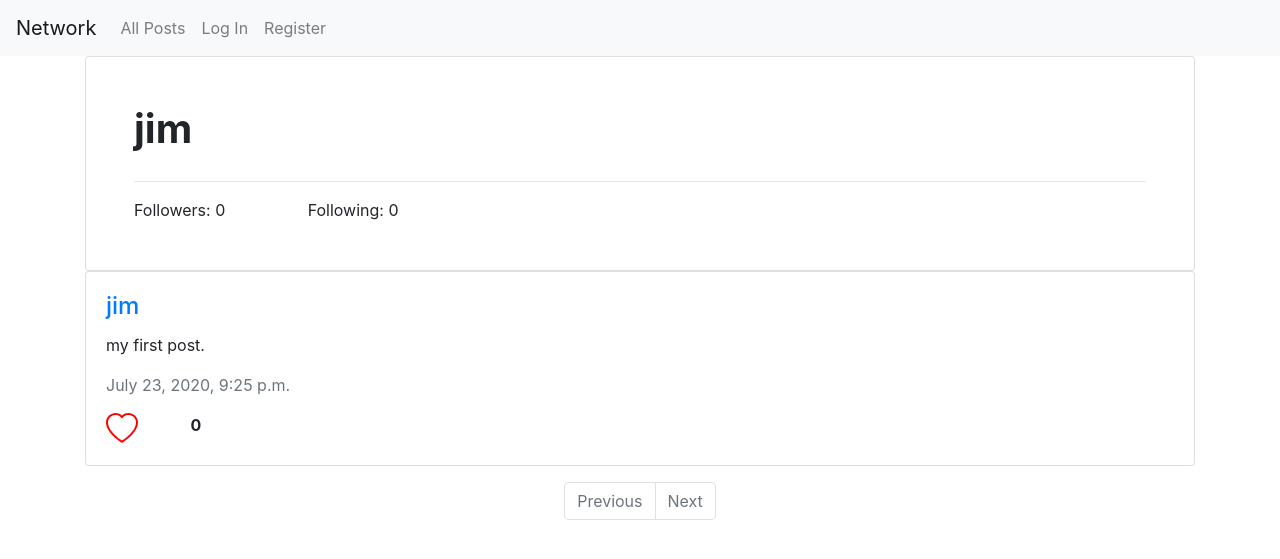
After one commit to 133794m3r/cs50-web, a Django app: a page that uses network/network/templates/network/layout.html in a window 1280 px wide. The commit adds this page. Shown: the top 559 px of the page. Run offline with Django 3.2, Linux system fonts and the light colour scheme; data comes from the database, SQL or seed files in the repository; data that the repository does not hold is empty; some libraries are stand-ins or nearby versions.

Commit message:
Finally have those stupid little hearts working.

```diff
--- a/network/network/static/network/script.js
+++ b/network/network/static/network/script.js
@@ -9,3 +9,11 @@ document.addEventListener('DOMContentLoaded', function() {
 function like(element_id){
 
 }
+
+function follow_user(id){
+	fetch(`follow/${id}`)
+		.then(response=>response.json())
+		.then(result=>{
+
+		})
+}
--- a/network/network/static/network/styles.css
+++ b/network/network/static/network/styles.css
@@ -2,23 +2,29 @@
  * By default the heart should be empty since the user isn't likely to have liked every single post
  * thus we set it so that it is shown as empty and upon hover it'll be changed to filled in.
 .*/
-.like > .heart_full {
+.heart-full {
 	display: none;
 }
-.like > .heart_empty{
+.heart-empty{
 	display:block;
 }
 
-.like:hover > .heart_full,
-.like:active > .heart_full{
+.like:hover > .heart-full,
+.like:active > .heart-full{
 	display:block;
 }
 
-.like:hover > .heart_empty,
-.like:active > .heart_empty {
+.like:hover > .heart-empty,
+.like:active > .heart-empty {
 	display: none;
 }
-
+.like{
+	height:100%;
+}
+svg{
+	height:2rem;
+	width:2rem;
+}
 /*
  * Really I should find a better way to do this but I don't know of a cleaner one w/o having to rewrite the DOM,
  * which is very expensive. As it requires the browser to re-render everything. Whereas this just changes a single element's
@@ -30,23 +36,23 @@
  * The code below is for when the post is liked by the logged in user. This will cause the heart icon
  * to be filled in and when they hover it'll cause it to become empty.
  */
-.like.liked > heart-full {
-	display: block;
-}
-.like.liked > heart_empty{
-	display:none;
-}
+/*.like.liked > heart-full {*/
+/*	display: block;*/
+/*}*/
+/*.like.liked > heart-empty{*/
+/*	display:none;*/
+/*}*/
 /*
 When the user hovers over it and the like has the active class we'll show the heart switch from full to empty. So that they can see what it'll be changed to.
  */
-.like:hover > .heart_full,
-.like:active > .heart_full,
-.like.liked{
-	display:none;
-}
+/*.like:hover > .heart-full,*/
+/*.like:active > .heart-full,*/
+/*.like.liked{*/
+/*	display:none;*/
+/*}*/
 
-.like:hover > .heart_empty,
-.like:active > .heart_empty,
-.like.liked{
-	display:block;
-}
+/*.like:hover > .heart-empty,*/
+/*.like:active > .heart-empty,*/
+/*.like.liked{*/
+/*	display:block;*/
+/*}*/
--- a/network/network/templates/network/layout.html
+++ b/network/network/templates/network/layout.html
@@ -5,13 +5,25 @@
 	<head>
 		<title>{% block title %}Social Network{% endblock %}</title>
 {#		<link rel="stylesheet" href="https://stackpath.bootstrapcdn.com/bootstrap/4.4.1/css/bootstrap.min.css" integrity="sha384-Vkoo8x4CGsO3+Hhxv8T/Q5PaXtkKtu6ug5TOeNV6gBiFeWPGFN9MuhOf23Q9Ifjh" crossorigin="anonymous">#}
-	 <link rel="stylesheet" href="{% static 'network/bootstrap.min.css' %}">
+		 <link rel="stylesheet" href="{% static 'network/bootstrap.min.css' %}">
 		<link href="{% static 'network/styles.css' %}" rel="stylesheet">
 		<script type="text/javascript" src="{% static 'network/jquery.min.js' %}"></script>
 		<script type="text/javascript" src="{% static 'network/script.js' %}" defer></script>
 	</head>
 	<body>
 
+	<svg xmlns="http://www.w3.org/2000/svg" width="1rem" height="1rem" display="none">
+		<defs>
+			<g id="heart-full">
+				<path fill-rule="evenodd" d="M8 1.314C12.438-3.248 23.534 4.735 8 15-7.534 4.736 3.562-3.248 8 1.314z" fill="red"></path>
+			</g>
+			<g id="heart-empty">
+				<path fill-rule="evenodd" d="M8 2.748l-.717-.737C5.6.281 2.514.878 1.4 3.053c-.523 1.023-.641 2.5.314 4.385.92 1.815 2.834 3.989
+				6.286 6.357 3.452-2.368 5.365-4.542 6.286-6.357.955-1.886.838-3.362.314-4.385C13.486.878 10.4.28 8.717 2.01L8 2.748zM8 15C-7.333
+				4.868 3.279-3.04 7.824 1.143c.06.055.119.112.176.171a3.12 3.12 0 0 1 .176-.17C12.72-3.042 23.333 4.867 8 15z" fill="red"></path>
+			</g>
+		</defs>
+	</svg>
 		<nav class="navbar navbar-expand-lg navbar-light bg-light">
 			<a class="navbar-brand" href="#">Network</a>
 
@@ -44,7 +56,7 @@
 			</div>
 		  </nav>
 
-		<div class="body">
+		<div class="body container-lg">
 			{% block body %}
 			{% endblock %}
 
@@ -65,17 +77,18 @@
 						<p class="card-text">{{ post.content }}</p>
 						<p class="text-muted">{{ post.datetime }}</p>
 						<div class="row">
+							<div class="col-1">
 							{#	If the user has liked it then we set the class to be liked. Meaning that the heart needs to be filled in.#}
 							{% if user in post.likes.all %}
 								<a href="#" class="like liked" data-postid="{{ post.id }}" data-liked="1">
 							{% else %}
 								<a href="#" class="like" data-postid="{{ post.id }}" data-liked="0">
 							{% endif %}
-								<div class="ml-4" id="heart-{{ post.id }}">
-									<svg class="heart_full"><use xlink:href="#heart_full"></use></svg>
-									<svg class="heart_empty"><use xlnk:href="#heart_empty"></use></svg>
+
+							<svg viewBox="0 0 16 16" height="1rem" width="1rem" class="heart-empty"><use xlink:href="#heart-empty"></use></svg>
+							<svg viewBox="0 0 16 16" height="1rem" width="1rem" class="heart-full"><use xlink:href="#heart-full"></use></svg>
+							</a>
 								</div>
-							</a>
 							<div class="ml-2">
 								<span class="font-weight-bold" id="likes-{{ post.id }}">{{ post.likes.all|length }}</span>
 							</div>
@@ -114,17 +127,6 @@
 			</div>
 		</div>
 
-		<svg xmlns="http://www.w3.org/2000/svg" width="1rem" height="1rem" display="none">
-			<defs>
-				<g id="heart-empty">
-					<path class="path1" d="M140 20C73 20 20 74 20 140c0 135 136 170 228 303 88-132 229-173 229-303 0-66-54-120-120-120-48 0-90 28-109 69-19-41-60-69-108-69z"
-													stroke="red" stroke-width="20" fill="none"></path>
-				</g>
-				<g id="heart-full">
-					<path class="path1" d="M140 20C73 20 20 74 20 140c0 135 136 170 228 303 88-132 229-173 229-303 0-66-54-120-120-120-48 0-90 28-109 69-19-41-60-69-108-69z"
-													stroke="red" stroke-width="20" fill="red"></path>
-				</g>
-			</defs>
-		</svg>
+
 	</body>
 </html>
--- /dev/null
+++ b/network/network/templates/network/profile.html
@@ -0,0 +1,28 @@
+{% extends "network/layout.html" %}
+{% block body %}
+	<div class="card">
+		<div class="card-body p-5">
+			<div class="d-flex justify-content-between">
+				<h1 class="card-title"><strong id="username">{{ selected_user.username }}</strong></h1>
+				{% if user.is_authenticated and user != selected_user.username %}
+					<button id="follow" class="btn btn-primary">
+					{% if user in selected_user.followers.all %}
+						Unfollow
+					{% else %}
+					Follow
+					{% endif %}
+					</button>
+				{% endif %}
+			</div>
+			<hr>
+			<div class="row">
+				<div class="col-2">
+				<span id="followers">Followers:&nbsp;{{ selected_user.followers_all|length }}</span>
+				</div>
+				<div class="col-2">
+					<span id="following">Following:&nbsp;{{ selected_user.following.all|length }}</span>
+				</div>
+			</div>
+		</div>
+	</div>
+{% endblock %}
--- a/network/network/urls.py
+++ b/network/network/urls.py
@@ -10,5 +10,6 @@ urlpatterns = [
 	path("register", views.register, name="register"),
 	path("new_post",views.new_post, name="new_post"),
 	path("<str:username>",views.user,name="user"),
-	path("edit/<int:post_id>",views.edit,name="edit")
+	path("edit/<int:post_id>",views.edit,name="edit"),
+	path("follow/<int:id>",views.follow,name="follow")
 ]
--- a/network/network/views.py
+++ b/network/network/views.py
@@ -104,18 +104,24 @@ def new_post(request):
 def user(request,username):
 	user_chosen = User.objects.get(username=username)
 
-	posts= list(reversed(user_chosen.posts.all()))
+	posts=list(reversed(user_chosen.posts.all()))
 	paginator = Paginator(posts,10)
 	page_number = request.GET.get('page')
 	page_obj = paginator.get_page(page_number)
-	return render(request,"network/user.html",{'selected_user':user_chosen,'page_obj':page_obj,'pages':paginator.page_range})
+	return render(request, "network/profile.html", {'selected_user':user_chosen, 'page_obj':page_obj, 'pages':paginator.page_range})
 
 def edit(request,post_id):
-	pass
+	if request.method == "POST":
+		post.content = request.POST.get("content")
+		post.save()
+		return HttpResponseRedirect(reverse('index'))
+	else:
+		return render(request,"network/edit.html",{'post':post})
 
 @login_required(login_url='login')
 @require_http_methods(["POST"])
-def follow(request,user_id):
+def follow(request,id):
+
 	pass
 
 @login_required(login_url='login')
```
